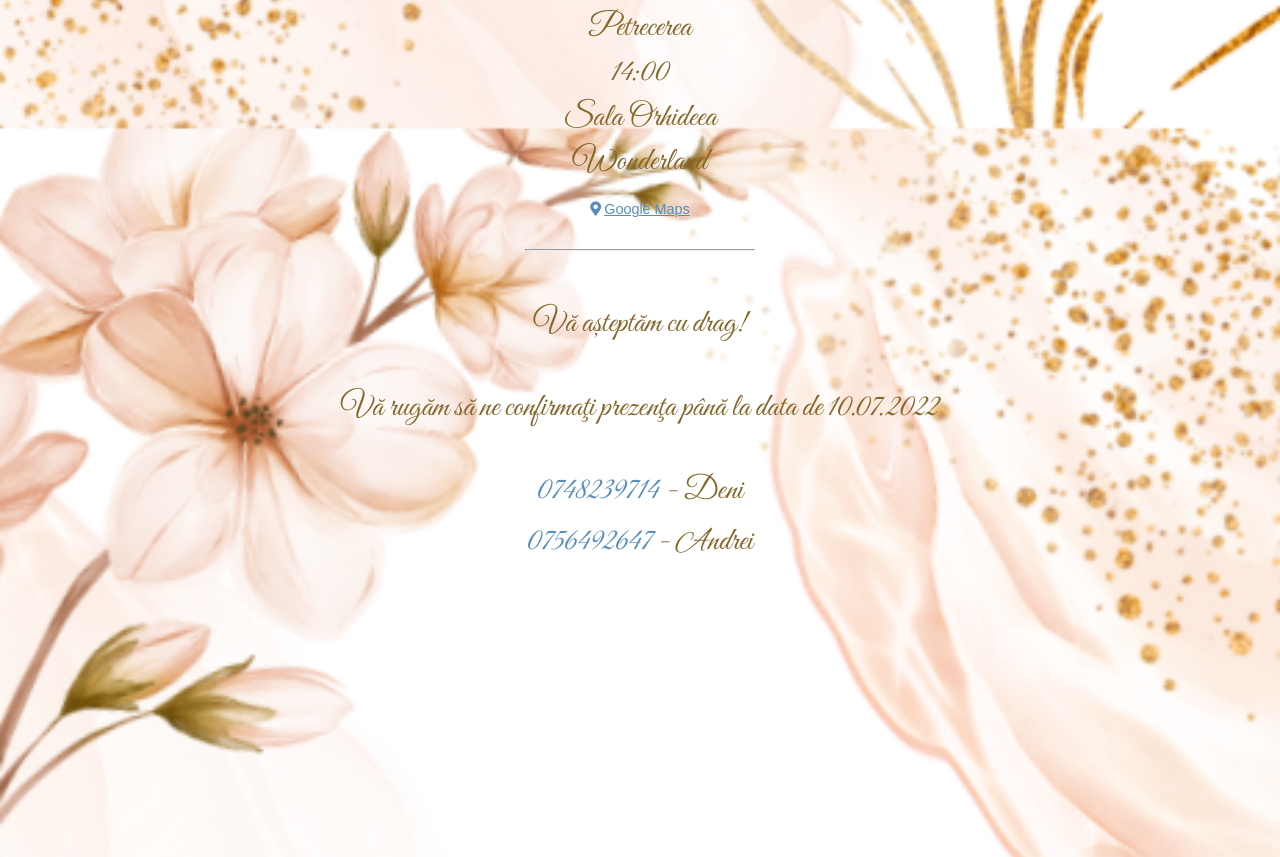
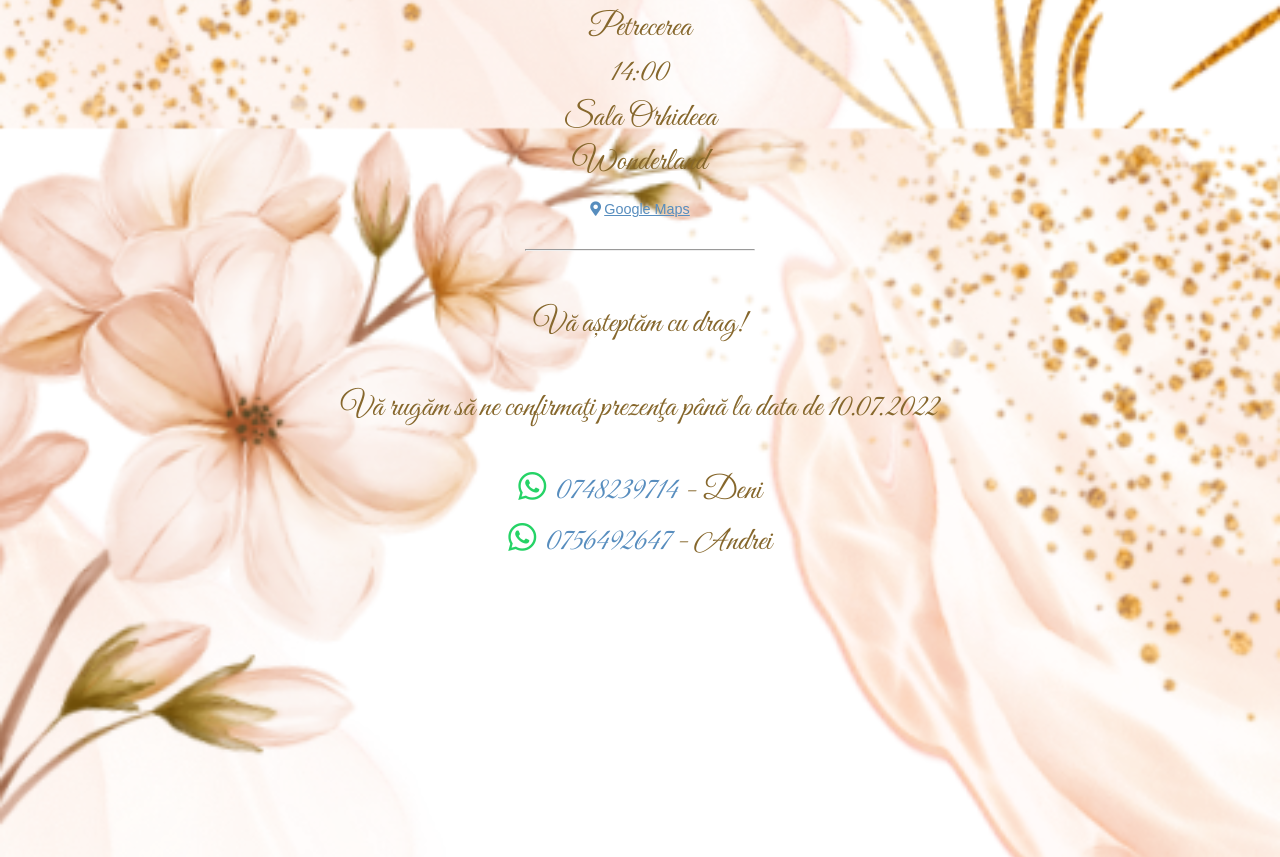
Before and after one commit to abv-solutions/wedding-invite, a plain HTML site: page index.html in a window 1280 px wide. Shown: the part 1689-2546 px from the top of the page. Drawn offline with Linux system fonts and the light colour scheme.

Commit message:
Improvements

```diff
--- a/index.html
+++ b/index.html
@@ -81,11 +81,17 @@
 					Vă rugăm să ne confirmaţi prezenţa până la data de 10.07.2022
 				</p>
 				<p class="text-normal">
-					<a href="tel:0756492647" class="telephone">0748239714</a> - Deni
+					<a href="https://wa.me/155512345670748239714" class="telephone"
+						><i class="fab fa-whatsapp"></i>0748239714</a
+					>
+					- Deni
 				</p>
 				<p class="text-normal">
 					<span>
-						<a href="tel:0756492647" class="telephone">0756492647</a> - </span
+						<a href="https://wa.me/155512345670756492647" class="telephone"
+							><i class="fab fa-whatsapp"></i>0756492647</a
+						>
+						- </span
 					><span class="alt-font">A</span><span>ndrei</span>
 				</p>
 			</div>
--- a/style.css
+++ b/style.css
@@ -91,3 +91,7 @@ hr {
 	text-decoration: none;
 	font-size: 1rem;
 }
+.telephone i {
+	color: #25d366;
+	margin-right: 0.3rem;
+}
```
Also changed, not shown: Images/phone.png (deleted).
